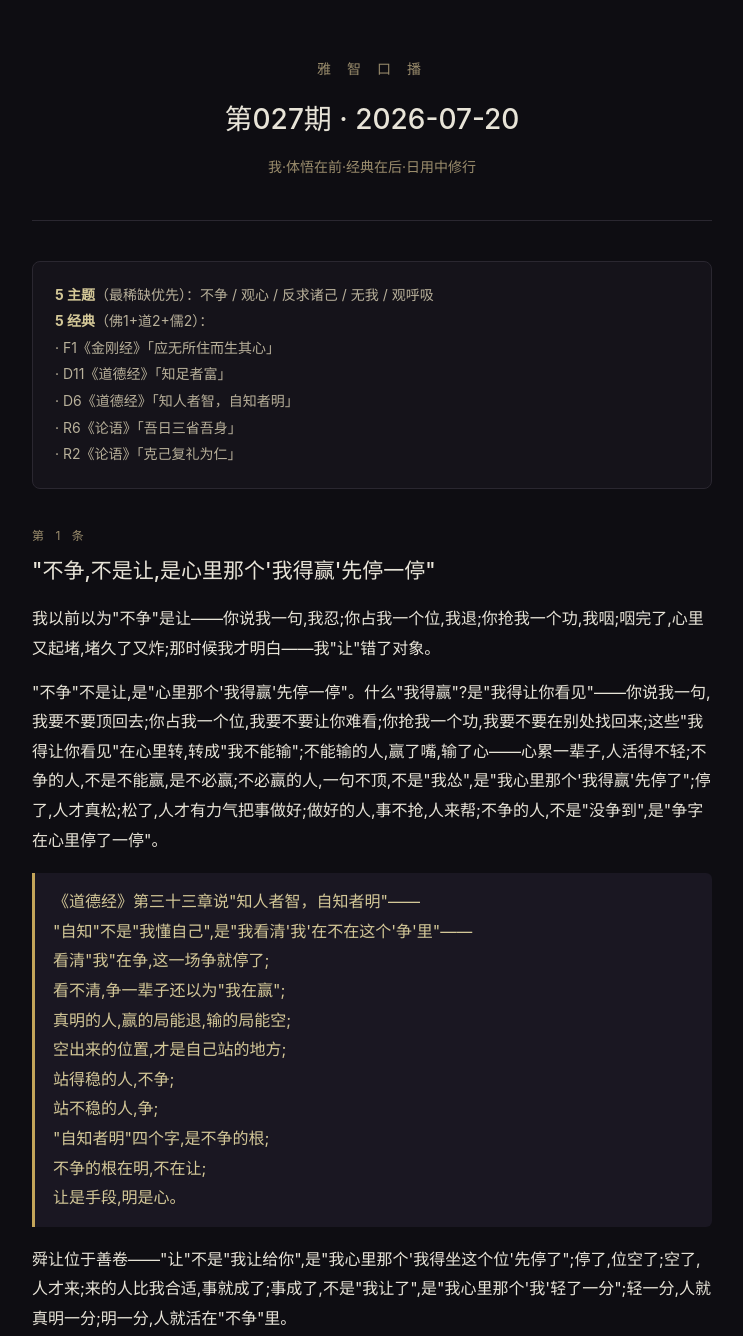
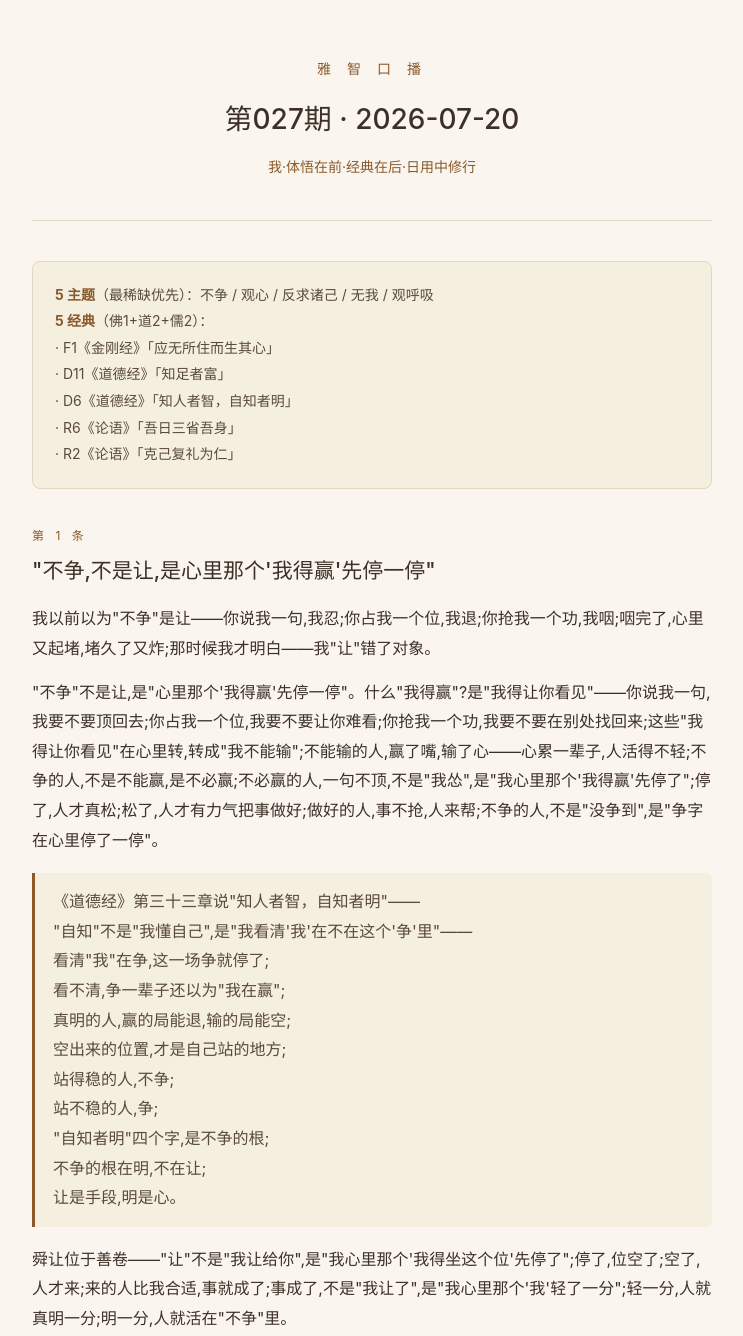
Before and after one commit to tennysonfontella-gif/General-Hub, a plain HTML site: page dist/yazhi-027.html in a window 1280 px wide. Shown: the top 1336 px of the page, without its empty margins (268-1011 px from the left). Drawn offline with Linux system fonts and the light colour scheme.

Commit message:
🎨 雅智027·浅色版（米白+赭石）

```diff
--- a/dist/yazhi-027.html
+++ b/dist/yazhi-027.html
@@ -6,22 +6,22 @@
 <title>雅智口播 · 第027期 · 2026-07-20</title>
 <style>
   *{box-sizing:border-box;margin:0;padding:0}
-  body{font-family:-apple-system,"PingFang SC","Microsoft YaHei",serif;background:#0e0d12;color:#e8e4d8;line-height:1.85;padding:24px 16px 80px}
+  body{font-family:-apple-system,"PingFang SC","Microsoft YaHei","STKaiti",serif;background:#faf6ef;color:#3d3027;line-height:1.85;padding:24px 16px 80px}
   .wrap{max-width:680px;margin:0 auto}
-  header{text-align:center;padding:32px 0 40px;border-bottom:1px solid #2a2730;margin-bottom:40px}
-  header .brand{font-size:14px;letter-spacing:6px;color:#9a8c6c;margin-bottom:12px}
-  header h1{font-size:28px;color:#e8e4d8;font-weight:500;margin-bottom:8px}
-  header .sub{font-size:14px;color:#9a8c6c}
-  .meta{background:#15131a;border:1px solid #2a2730;border-radius:8px;padding:20px 22px;margin-bottom:36px;font-size:14px;color:#b8b09a;line-height:1.9}
-  .meta b{color:#d4c898}
-  article{margin-bottom:48px;padding-bottom:36px;border-bottom:1px dashed #2a2730}
+  header{text-align:center;padding:32px 0 40px;border-bottom:1px solid #e0d6c2;margin-bottom:40px}
+  header .brand{font-size:14px;letter-spacing:6px;color:#8a5a2b;margin-bottom:12px}
+  header h1{font-size:28px;color:#3d3027;font-weight:500;margin-bottom:8px}
+  header .sub{font-size:14px;color:#8a5a2b}
+  .meta{background:#f5efe0;border:1px solid #e0d6c2;border-radius:8px;padding:20px 22px;margin-bottom:36px;font-size:14px;color:#5a4a3a;line-height:1.9}
+  .meta b{color:#8a5a2b}
+  article{margin-bottom:48px;padding-bottom:36px;border-bottom:1px dashed #e0d6c2}
   article:last-of-type{border-bottom:none}
-  .num{font-size:12px;letter-spacing:4px;color:#9a8c6c;margin-bottom:8px}
-  h2{font-size:21px;color:#e8e4d8;font-weight:500;margin-bottom:18px;line-height:1.5}
-  p{margin-bottom:14px;text-indent:0}
-  .quote{background:#1a1722;border-left:3px solid #c4a55a;padding:14px 18px;margin:18px 0;border-radius:0 6px 6px 0;color:#d4c898;font-style:normal}
-  .close{text-align:center;color:#c4a55a;font-size:15px;margin-top:28px;letter-spacing:1px}
-  footer{text-align:center;color:#6a6356;font-size:12px;margin-top:60px;padding-top:24px;border-top:1px solid #2a2730}
+  .num{font-size:12px;letter-spacing:4px;color:#8a5a2b;margin-bottom:8px}
+  h2{font-size:21px;color:#3d3027;font-weight:500;margin-bottom:18px;line-height:1.5}
+  p{margin-bottom:14px;text-indent:0;color:#3d3027}
+  .quote{background:#f5efe0;border-left:3px solid #8a5a2b;padding:14px 18px;margin:18px 0;border-radius:0 6px 6px 0;color:#5a4a3a;font-style:normal}
+  .close{text-align:center;color:#8a5a2b;font-size:15px;margin-top:28px;letter-spacing:1px}
+  footer{text-align:center;color:#8a7a6a;font-size:12px;margin-top:60px;padding-top:24px;border-top:1px solid #e0d6c2}
   footer .sigil{display:inline-block;font-size:18px;margin-bottom:6px}
 </style>
 </head>
```
